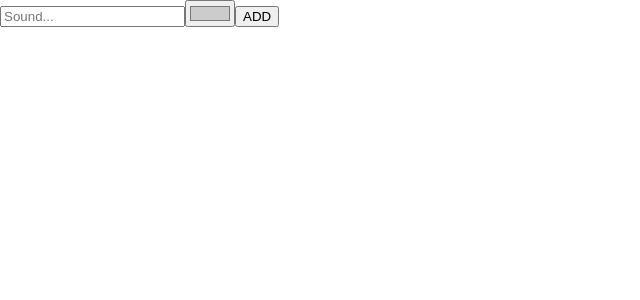
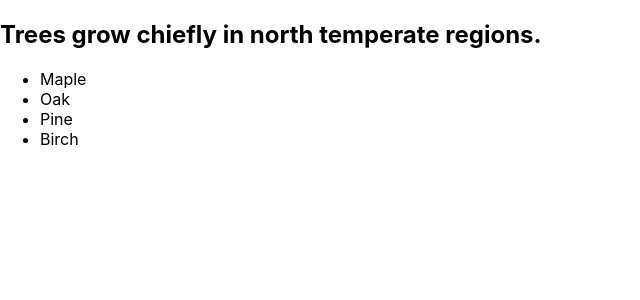
Before and after one commit to KlimaGi/react-hooks, a React (Create React App) app: page / in a window 1280 px wide. Shown: the top 300 px of the page, without its empty margins (0-640 px from the left). Built offline with nearby package versions, Linux system fonts and the light colour scheme.

Commit message:
placing and retreiving data with useContext

```diff
--- a/src/App.js
+++ b/src/App.js
@@ -1,11 +1,20 @@
+import React, { useContext } from "react";
 import "./App.css";
+import { TreesContext } from "./";
 
-function App({ name }) {
+export const App = () => {
+  const { trees } = useContext(TreesContext);
+
   return (
-    <div className="App">
-      <h1>Hello {name}!</h1>
+    <div>
+      <h2>Trees grow chiefly in north temperate regions.</h2>
+      <ul>
+        {trees.map((tree) => (
+          <li key={tree.id}>{tree.type}</li>
+        ))}
+      </ul>
     </div>
   );
-}
+};
 
 export default App;
--- a/src/index.js
+++ b/src/index.js
@@ -1,31 +1,20 @@
-import React from "react";
+import React, { createContext } from "react";
 import ReactDOM from "react-dom";
 import "./index.css";
-import { useInput } from "./useInput";
+import { App } from "./App";
 
-function App() {
-  const [titleProps, resetTitle] = useInput("");
-  const [colorProps, resetColor] = useInput("#CCCCCC");
+export const TreesContext = createContext();
 
-  const submit = (e) => {
-    e.preventDefault();
-    alert(`${titleProps.value} sound like ${colorProps.value}`);
-    resetTitle();
-    resetColor();
-  };
-
-  return (
-    <form onSubmit={submit}>
-      <input {...titleProps} type="text" placeholder="Sound..." />
-      <input {...colorProps} type="color" />
-      <button>ADD</button>
-    </form>
-  );
-}
+const trees = [
+  { id: "1", type: "Maple" },
+  { id: "2", type: "Oak" },
+  { id: "3", type: "Pine" },
+  { id: "4", type: "Birch" },
+];
 
 ReactDOM.render(
-  <React.StrictMode>
+  <TreesContext.Provider value={{ trees }}>
     <App />
-  </React.StrictMode>,
+  </TreesContext.Provider>,
   document.getElementById("root")
 );
--- a/src/useInput.js
+++ b/src/useInput.js
@@ -1,6 +1,6 @@
 import { useState } from "react";
 
-export function useInput(initialValue) {
+export const useInput = (initialValue) => {
   const [value, setValue] = useState(initialValue);
 
   return [
@@ -10,4 +10,4 @@
     },
     () => setValue(initialValue),
   ];
-}
+};
```
